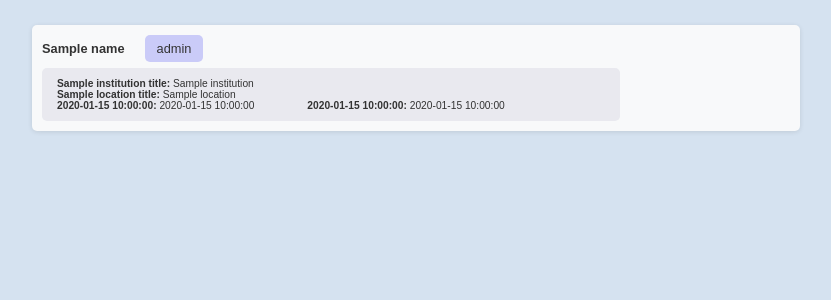
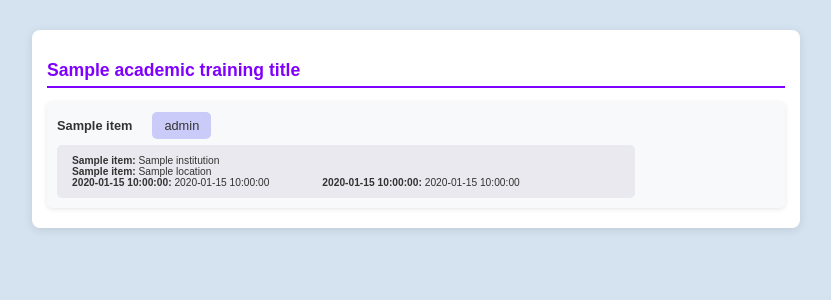
Before and after one commit to meiyo-aru/jinja-curriculum, a Python web app: template templates/academic_training.html in a window 1280 px wide. Shown: the top 300 px of the page, without its empty margins (224-1055 px from the left). Run offline with Jinja, Linux system fonts and the light colour scheme; the template is opened without the code that fills it: most values are stand-ins (such as "Sample title", 1, 10 or a date in 2020).

Commit message:
atualizacao do academic_trainin template

```diff
--- a/static/style.css
+++ b/static/style.css
@@ -34,6 +34,7 @@
     font-weight: 200;
     font-style: normal;
 }
+
 header {
     text-align: center;
     margin-bottom: 20px;
@@ -122,11 +123,11 @@
 .project-list {
     list-style-type: none;
     padding: 0;
+    margin: 5px 0px;
 
 }
 .project-list li {
     background: #f8f9fa;
-    margin: 5px 0;
     padding: 10px;
     border-radius: 5px;
     box-shadow: 0 1px 5px rgba(0, 0, 0, 0.1);
--- a/templates/academic_training.html
+++ b/templates/academic_training.html
@@ -1,18 +1,7 @@
 <link href="../static/style.css" rel="stylesheet">
-
-<div>
-    <ul class='project-list'>
-        <li class="list-item">
-            <div class="title-list-item">
-                <strong>{{name}}</strong>
-                <div class="level">{{level}}</div>
-            </div>
-            <div class="information-container">
-                <span><strong>{{institution_title}}: </strong> {{institution}} </span><br>
-                <span><strong>{{location_title}}: </strong> {{location}} </span><br>
-                <span><strong>{{start_date_title}}: </strong> {{start_date}} </span>
-                <span><strong>{{end_date_title}}: </strong> {{end_date}} </span>
-            </div>
-        </li>
-    </ul>
-</div>
+<section class="section">
+    <h2>{{ academic_training_title }}</h2>
+    {% for item in academic_trainings %}
+        {% include 'academic_training_item.html' %}
+    {% endfor %}
+</section>
--- /dev/null
+++ b/templates/academic_training_item.html
@@ -0,0 +1,16 @@
+<div>
+    <ul class='project-list'>
+        <li class="list-item">
+            <div class="title-list-item">
+                <strong>{{item.name}}</strong>
+                <div class="level">{{item.level}}</div>
+            </div>
+            <div class="information-container">
+                <span><strong>{{item.institution_title}}: </strong> {{item.institution}} </span><br>
+                <span><strong>{{item.location_title}}: </strong> {{item.location}} </span><br>
+                <span><strong>{{item.start_date_title}}: </strong> {{item.start_date}} </span>
+                <span><strong>{{item.end_date_title}}: </strong> {{item.end_date}} </span>
+            </div>
+        </li>
+    </ul>
+</div>
```
Also changed, not shown: main.py (+19 -19 lines).
